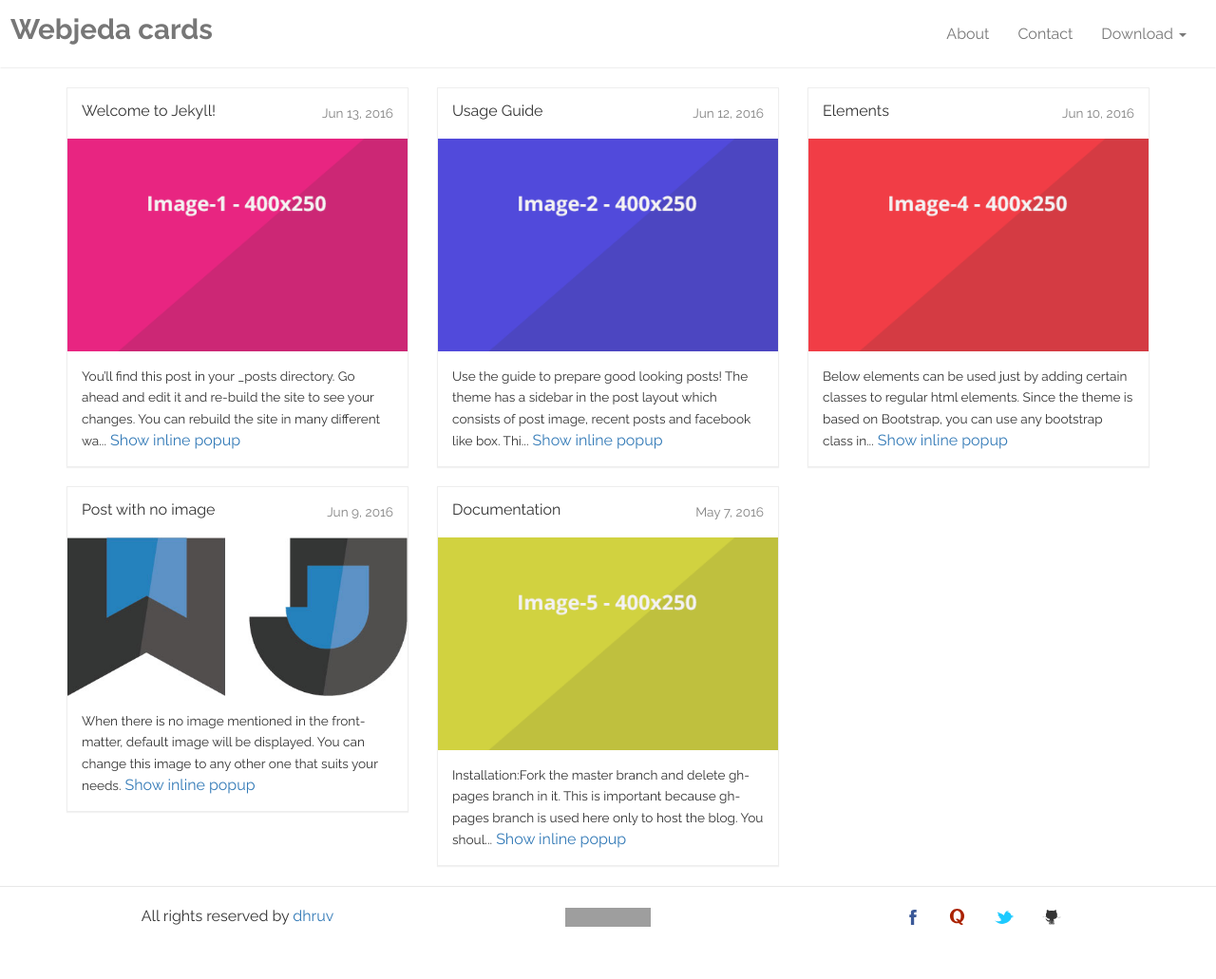
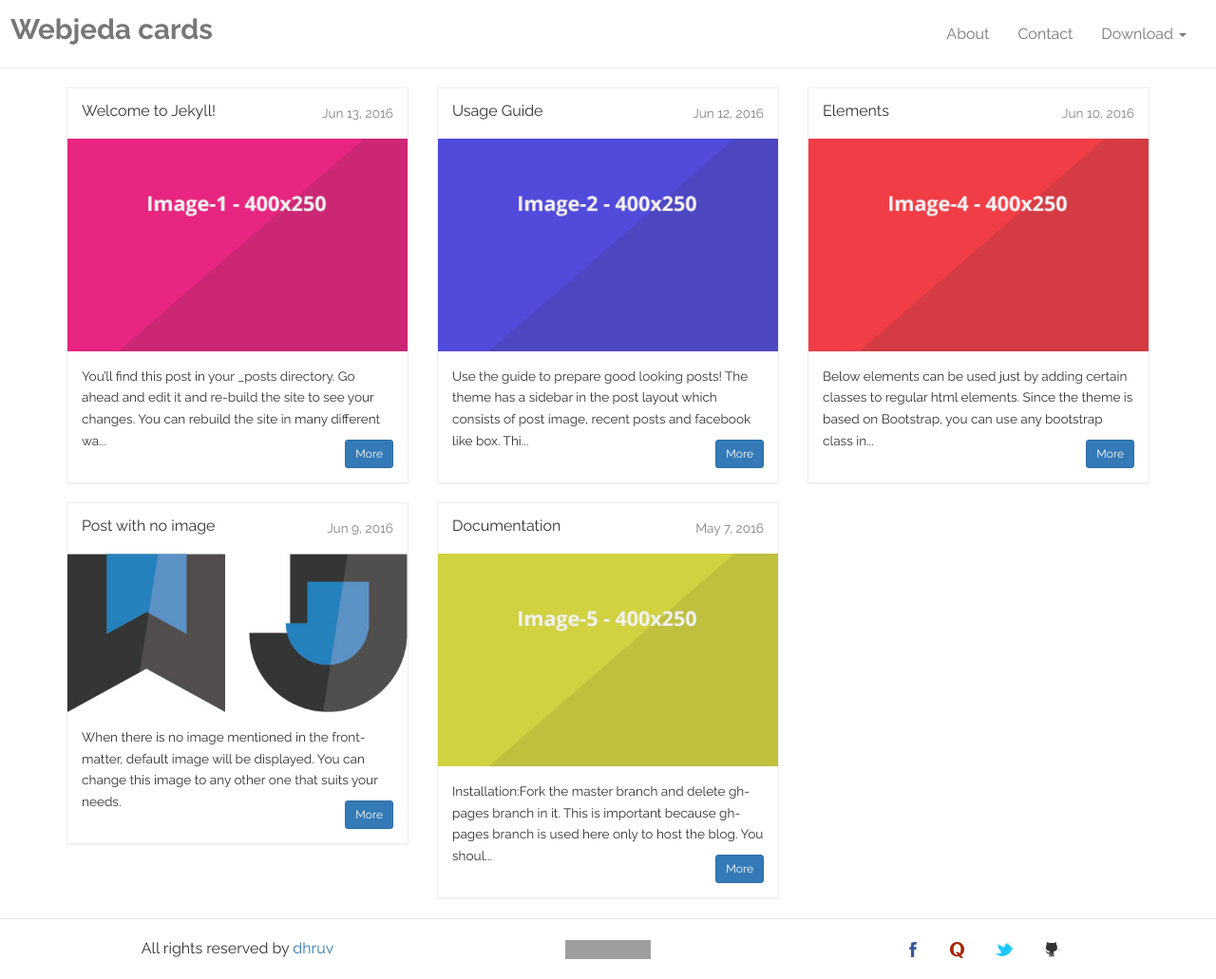
Before and after one commit to dhruvramdev/iosd-events, a Jekyll site: the page built from index.html, in a window 1280 px wide. Shown: the whole page at 95% size. Built offline with Jekyll 4.4.1, drawn with Linux system fonts in a browser that asks for light colours; nearby versions of some CDN libraries; the list of posts is cut into pages by our own code; before the commit the page ends 997 px from its top, so only the background shows below that; grey boxes are pictures that could not be loaded.

Commit message:
Changed Button Text

```diff
--- a/index.html
+++ b/index.html
@@ -21,12 +21,11 @@ layout: default
                   <div class="panel-body"><small>
                     {{ post.excerpt | strip_html | strip_newlines | truncate: 160 }}</small>
                     <!-- <a href="{{ post.url | prepend: site.baseurl }}" class="btn btn-primary btn-sm pull-right mt10">Read</a> -->
-                    <a href="#test-popup{{forloop.index}}" class="open-popup-link">Show inline popup</a>
+                    <a href="#test-popup{{forloop.index}}" class="open-popup-link btn btn-primary btn-sm pull-right mt10">More</a>
                   </div>
                   <div id="test-popup{{forloop.index}}" class="white-popup mfp-hide">
                       {{ post.content }}
                   </div>
-
                 </div>
 
             </div>
```
